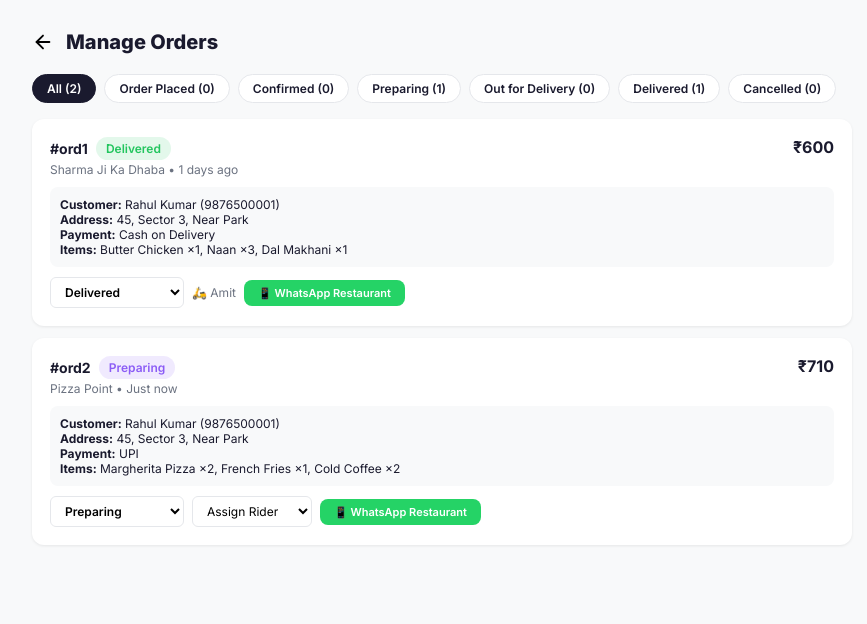
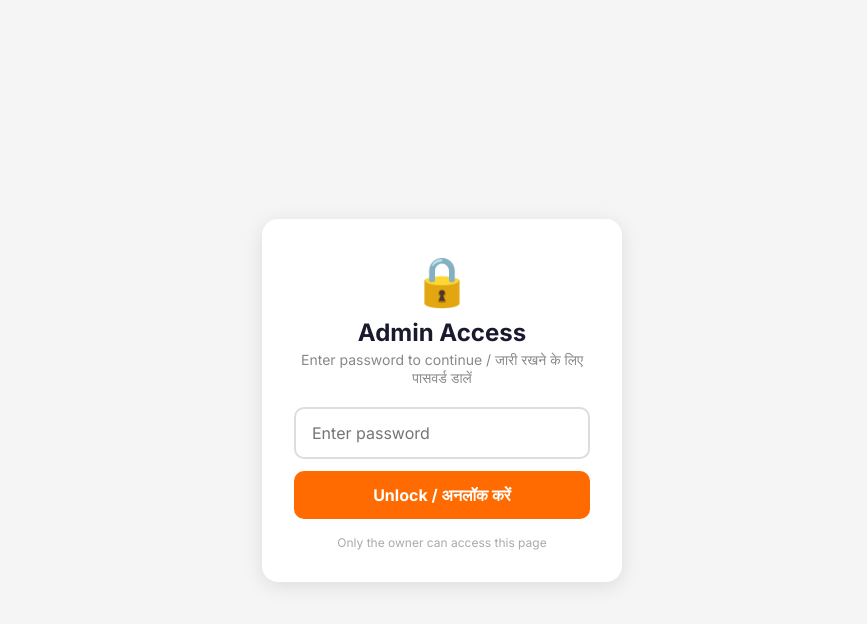
Before and after one commit to lalit-bhausar/localeats, a React (Vite) app: page /admin/orders in a window 1280 px wide. Shown: the top 624 px of the page, without its empty margins (198-1065 px from the left). Built offline with nearby package versions, Linux system fonts and the light colour scheme.

Commit message:
add admin password protection

```diff
--- a/src/App.jsx
+++ b/src/App.jsx
@@ -24,6 +24,9 @@ import RestaurantDashboard from './restaurant/RestaurantDashboard';
 // Rider app
 import RiderApp from './rider/RiderApp';
 
+// Admin password guard
+import AdminGuard from './components/AdminGuard';
+
 export default function App() {
   return (
     <>
@@ -45,19 +48,20 @@ export default function App() {
         <Route path="/orders" element={<MyOrders />} />
         <Route path="/login" element={<Login />} />
         <Route path="/search" element={<Search />} />
-        <Route path="/seed" element={<SeedPage />} />
+        {/* Admin Panel - Password Protected */}
+        <Route path="/admin" element={<AdminGuard><AdminDashboard /></AdminGuard>} />
+        <Route path="/admin/restaurants" element={<AdminGuard><AdminRestaurants /></AdminGuard>} />
+        <Route path="/admin/orders" element={<AdminGuard><AdminOrders /></AdminGuard>} />
+        <Route path="/admin/menu/:restaurantId" element={<AdminGuard><AdminMenu /></AdminGuard>} />
 
-        {/* Admin Panel */}
-        <Route path="/admin" element={<AdminDashboard />} />
-        <Route path="/admin/restaurants" element={<AdminRestaurants />} />
-        <Route path="/admin/orders" element={<AdminOrders />} />
-        <Route path="/admin/menu/:restaurantId" element={<AdminMenu />} />
+        {/* Restaurant Dashboard - Password Protected */}
+        <Route path="/restaurant-dashboard" element={<AdminGuard><RestaurantDashboard /></AdminGuard>} />
 
-        {/* Restaurant Dashboard */}
-        <Route path="/restaurant-dashboard" element={<RestaurantDashboard />} />
+        {/* Rider App - Password Protected */}
+        <Route path="/rider" element={<AdminGuard><RiderApp /></AdminGuard>} />
 
-        {/* Rider App */}
-        <Route path="/rider" element={<RiderApp />} />
+        {/* Seed Page - Password Protected */}
+        <Route path="/seed" element={<AdminGuard><SeedPage /></AdminGuard>} />
       </Routes>
     </>
   );
--- /dev/null
+++ b/src/components/AdminGuard.jsx
@@ -0,0 +1,66 @@
+import { useState } from 'react';
+
+const ADMIN_PASSWORD = 'admin1280';
+
+export default function AdminGuard({ children }) {
+  const [isUnlocked, setIsUnlocked] = useState(
+    sessionStorage.getItem('adminAuth') === 'true'
+  );
+  const [password, setPassword] = useState('');
+  const [error, setError] = useState('');
+
+  const handleSubmit = (e) => {
+    e.preventDefault();
+    if (password === ADMIN_PASSWORD) {
+      sessionStorage.setItem('adminAuth', 'true');
+      setIsUnlocked(true);
+    } else {
+      setError('Wrong password / गलत पासवर्ड');
+      setPassword('');
+    }
+  };
+
+  if (isUnlocked) return children;
+
+  return (
+    <div style={{
+      minHeight: '100vh', display: 'flex', alignItems: 'center',
+      justifyContent: 'center', background: '#f5f5f5', padding: 20
+    }}>
+      <form onSubmit={handleSubmit} style={{
+        background: 'white', borderRadius: 16, padding: 32,
+        maxWidth: 360, width: '100%', textAlign: 'center',
+        boxShadow: '0 4px 20px rgba(0,0,0,0.1)'
+      }}>
+        <div style={{ fontSize: 48, marginBottom: 8 }}>🔒</div>
+        <h2 style={{ color: '#1a1a2e', marginBottom: 4 }}>Admin Access</h2>
+        <p style={{ color: '#888', fontSize: 14, marginBottom: 20 }}>
+          Enter password to continue / जारी रखने के लिए पासवर्ड डालें
+        </p>
+        <input
+          type="password"
+          value={password}
+          onChange={e => { setPassword(e.target.value); setError(''); }}
+          placeholder="Enter password"
+          style={{
+            width: '100%', padding: '14px 16px', borderRadius: 10,
+            border: `2px solid ${error ? '#ef4444' : '#ddd'}`, fontSize: 16,
+            outline: 'none', boxSizing: 'border-box', marginBottom: 12
+          }}
+          autoFocus
+        />
+        {error && <p style={{ color: '#ef4444', fontSize: 13, marginBottom: 8 }}>{error}</p>}
+        <button type="submit" style={{
+          width: '100%', padding: 14, background: '#FF6B00', color: 'white',
+          border: 'none', borderRadius: 10, fontSize: 16, fontWeight: 'bold',
+          cursor: 'pointer'
+        }}>
+          Unlock / अनलॉक करें
+        </button>
+        <p style={{ color: '#aaa', fontSize: 12, marginTop: 16 }}>
+          Only the owner can access this page
+        </p>
+      </form>
+    </div>
+  );
+}
```
